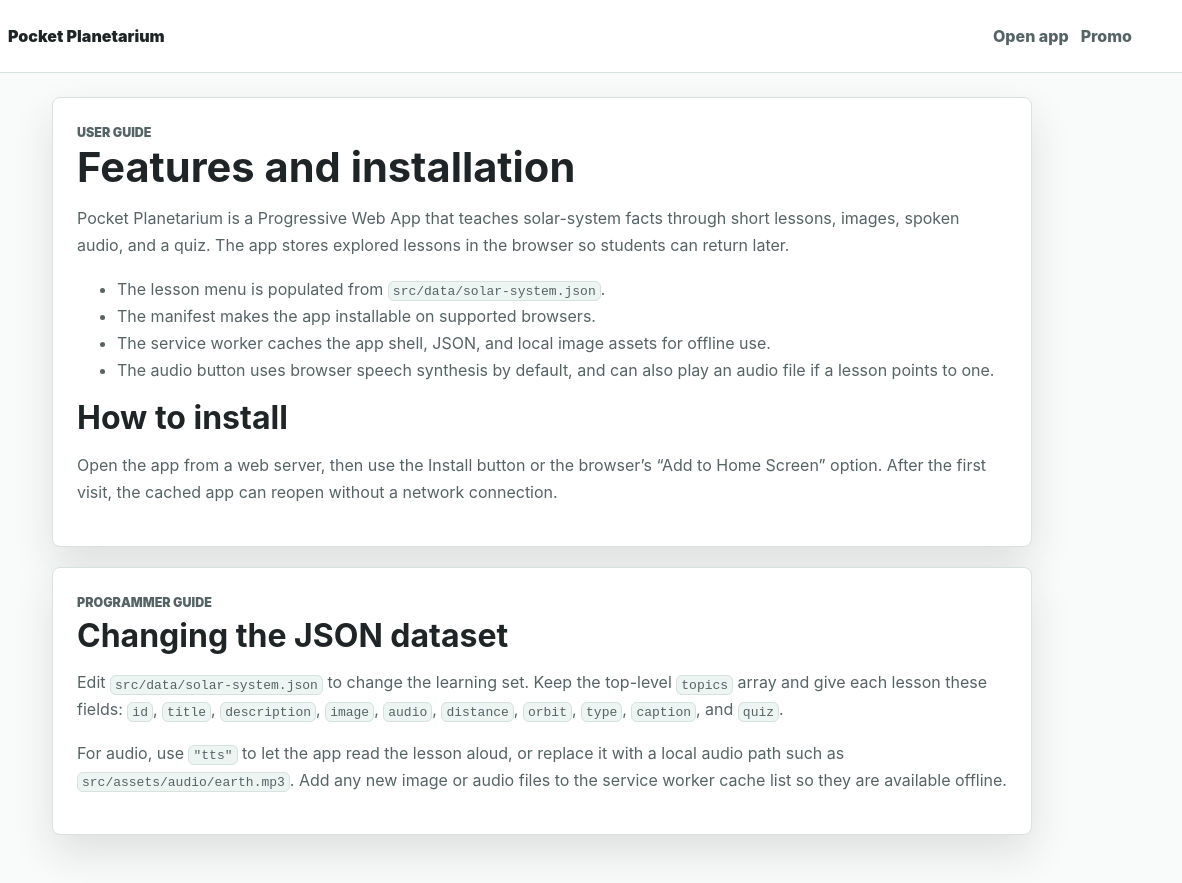
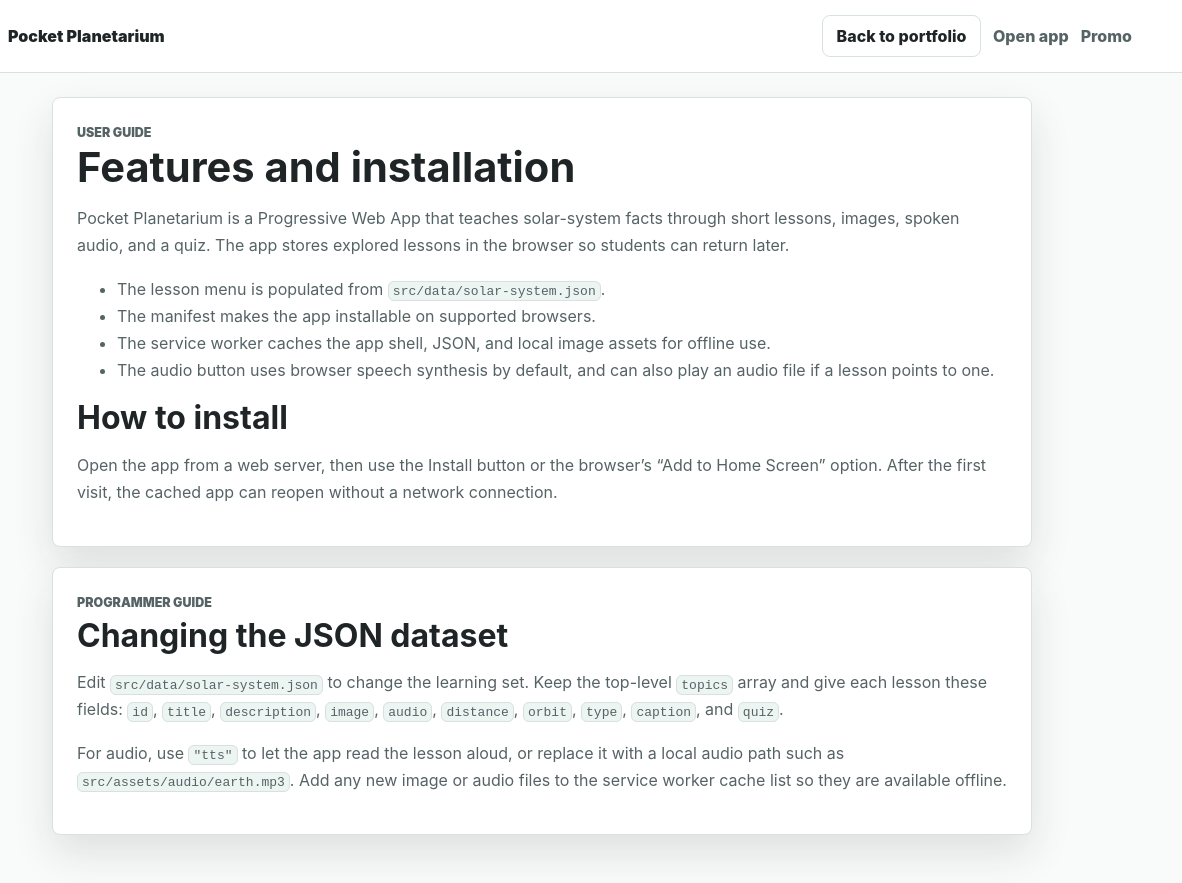
Before and after one commit to Mirio1010/personal-portfolio, a website with bundled scripts: page projects/PWA/docs.html in a window 1280 px wide. Shown: the full height of the page, 98-1280 px from the left. Built offline with nearby package versions, Linux system fonts and the light colour scheme.

```diff
--- a/projects/PWA/docs.html
+++ b/projects/PWA/docs.html
@@ -17,6 +17,7 @@
           <span>Pocket Planetarium</span>
         </a>
         <div class="topbar-actions">
+          <a class="portfolio-link" href="../../index.html">Back to portfolio</a>
           <a href="index.html">Open app</a>
           <a href="promo.html">Promo</a>
         </div>
--- a/projects/PWA/src/css/styles.css
+++ b/projects/PWA/src/css/styles.css
@@ -116,6 +116,17 @@
 .topbar-actions a {
   font-weight: 800;
   color: var(--muted);
+}
+
+.topbar-actions .portfolio-link {
+  border: 1px solid var(--line);
+  border-radius: 8px;
+  color: var(--ink);
+  padding: 0.65rem 0.85rem;
+}
+
+.topbar-actions .portfolio-link:hover {
+  background: #edf5f2;
 }
 
 .secondary-button,
```
Also changed, not shown: index.html (+3 -3 lines), projects/PWA/index.html (+1 -0 lines), projects/PWA/promo.html (+1 -0 lines).
